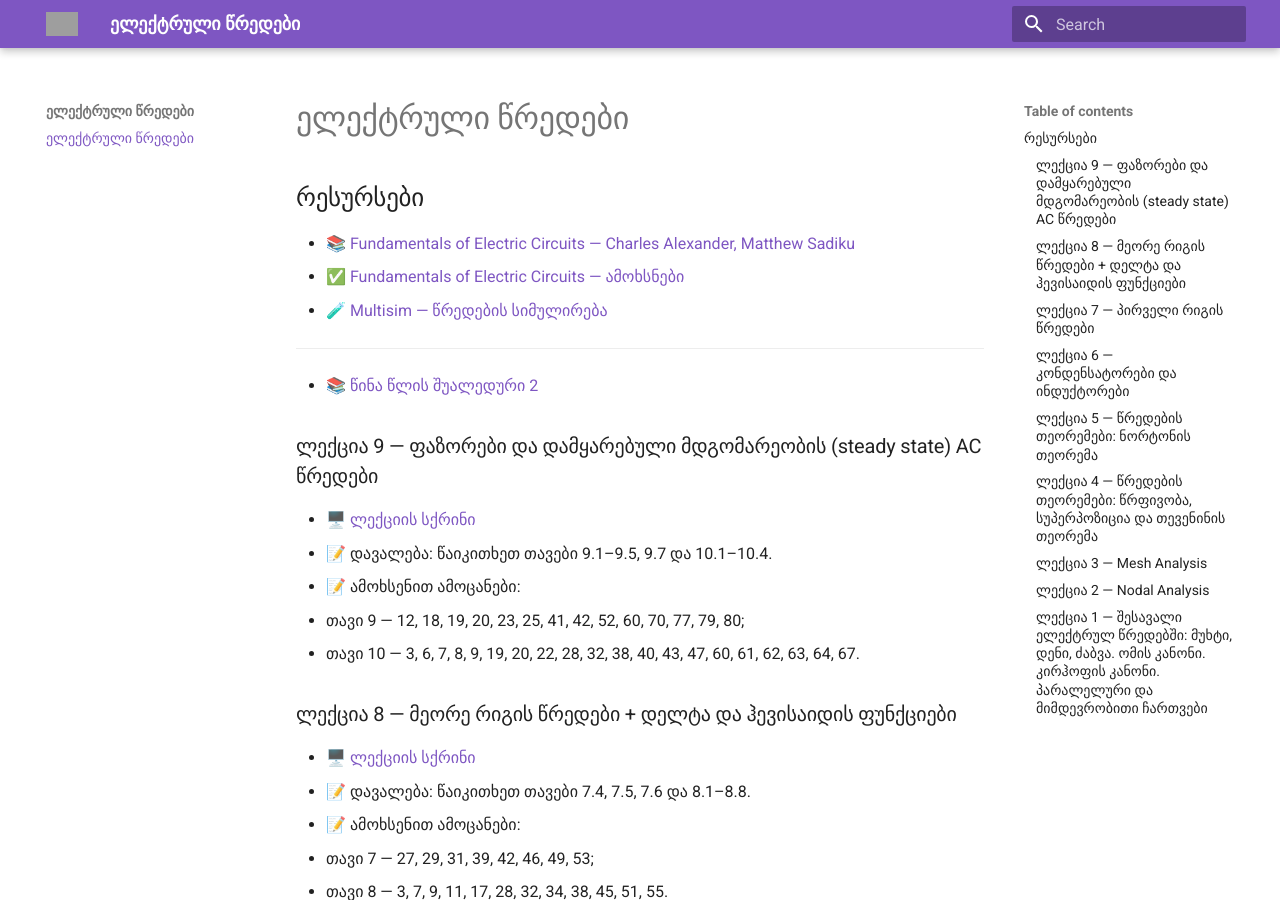
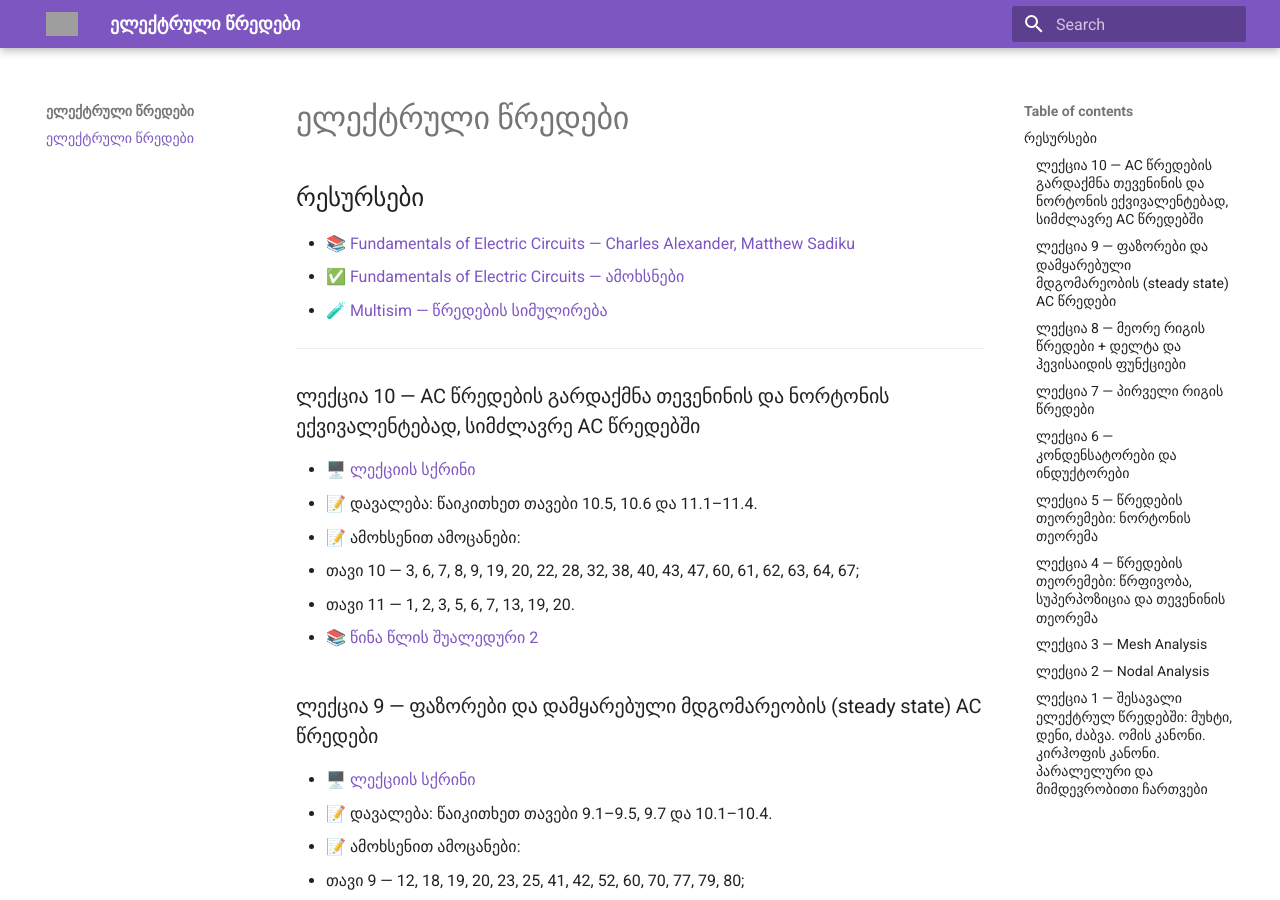
Before and after one commit to gugavar/electrical-circuits-bse-2026, an MkDocs documentation site: the page built from docs/index.md, in a window 1280 px wide and 900 px high. Built offline with MkDocs 1.6.1 and Material for MkDocs 9.7.7, drawn with Linux system fonts in a browser that asks for light colours; grey boxes are pictures that could not be loaded.

Commit message:
Update index.md

```diff
--- a/docs/index.md
+++ b/docs/index.md
@@ -7,6 +7,15 @@
 - 🧪 [Multisim — წრედების სიმულირება](https://www.multisim.com/)
 
 ---
+
+### ლექცია 10 — AC წრედების გარდაქმნა თევენინის და ნორტონის ექვივალენტებად, სიმძლავრე AC წრედებში
+
+- 🖥️ [ლექციის სქრინი](https://drive.google.com/file/d/1M-3WYQamLH7QOVw6T1UBOPzWyJGYSGK_/view?usp=drive_link)
+- 📝 დავალება: წაიკითხეთ თავები 10.5, 10.6 და 11.1–11.4.
+- 📝 ამოხსენით ამოცანები:
+  - თავი 10 — 3, 6, 7, 8, 9, 19, 20, 22, 28, 32, 38, 40, 43, 47, 60, 61, 62, 63, 64, 67;
+  - თავი 11 — 1, 2, 3, 5, 6, 7, 13, 19, 20.
+
 - 📚 [წინა წლის შუალედური 2](https://docs.google.com/document/d/1zCrvMNUBAXsIRulyr-qyj9BAPT_wjW34/edit?ouid=110148669605332798451&rtpof=true&sd=true&usp=drive_link)
 
 
```
